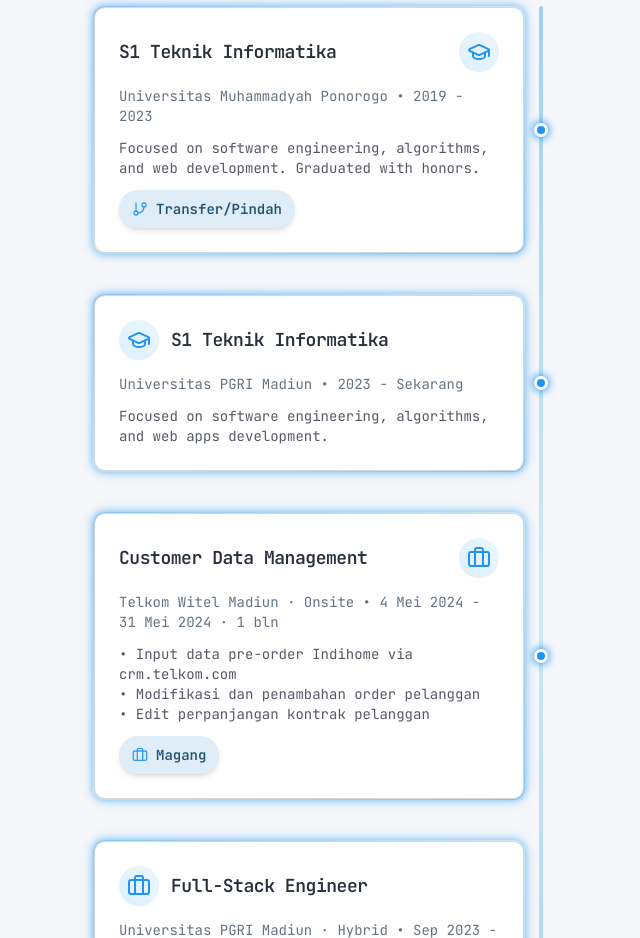
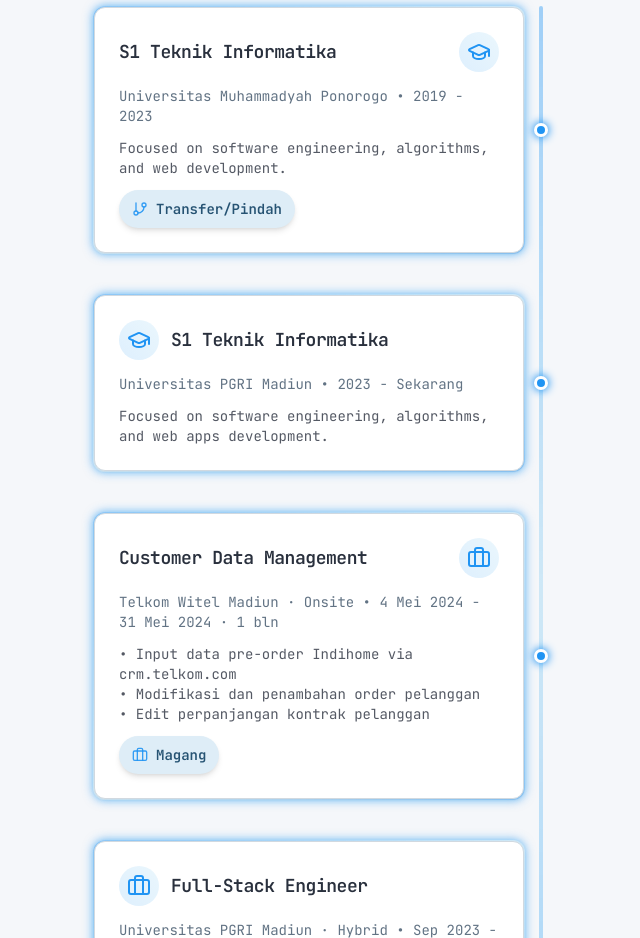
Before and after one commit to dimas405/Web-App-Portfolio, a Next.js app: page /about in a window 1280 px wide. Shown: the part 1020-1958 px from the top of the page, without its empty margins (99-739 px from the left). Built offline with nearby package versions, Linux system fonts and the light colour scheme.

Commit message:
Update AboutSection.tsx

```diff
--- a/src/components/sections/AboutSection.tsx
+++ b/src/components/sections/AboutSection.tsx
@@ -133,7 +133,7 @@ const careerJourney = [
     title: "S1 Teknik Informatika",
     institution: "Universitas Muhammadyah Ponorogo",
     date: "2019 - 2023",
-    description: "Focused on software engineering, algorithms, and web development. Graduated with honors.",
+    description: "Focused on software engineering, algorithms, and web development.",
     isTransfer: true,
   },
   {
```
